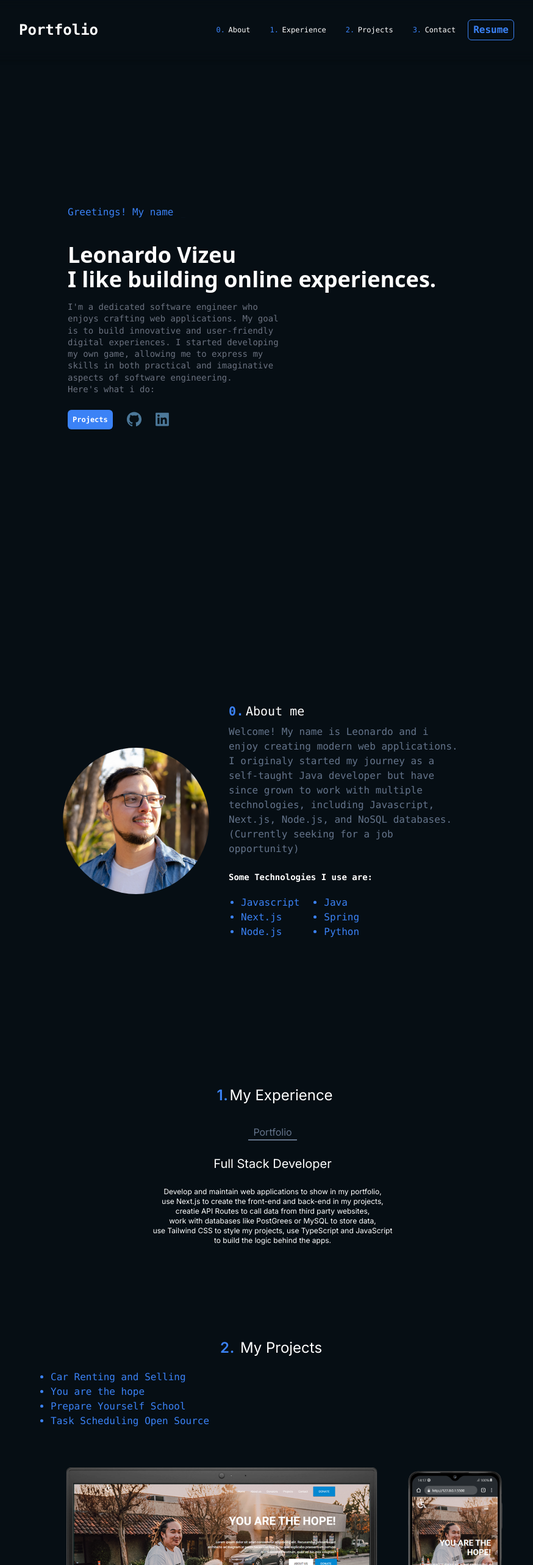
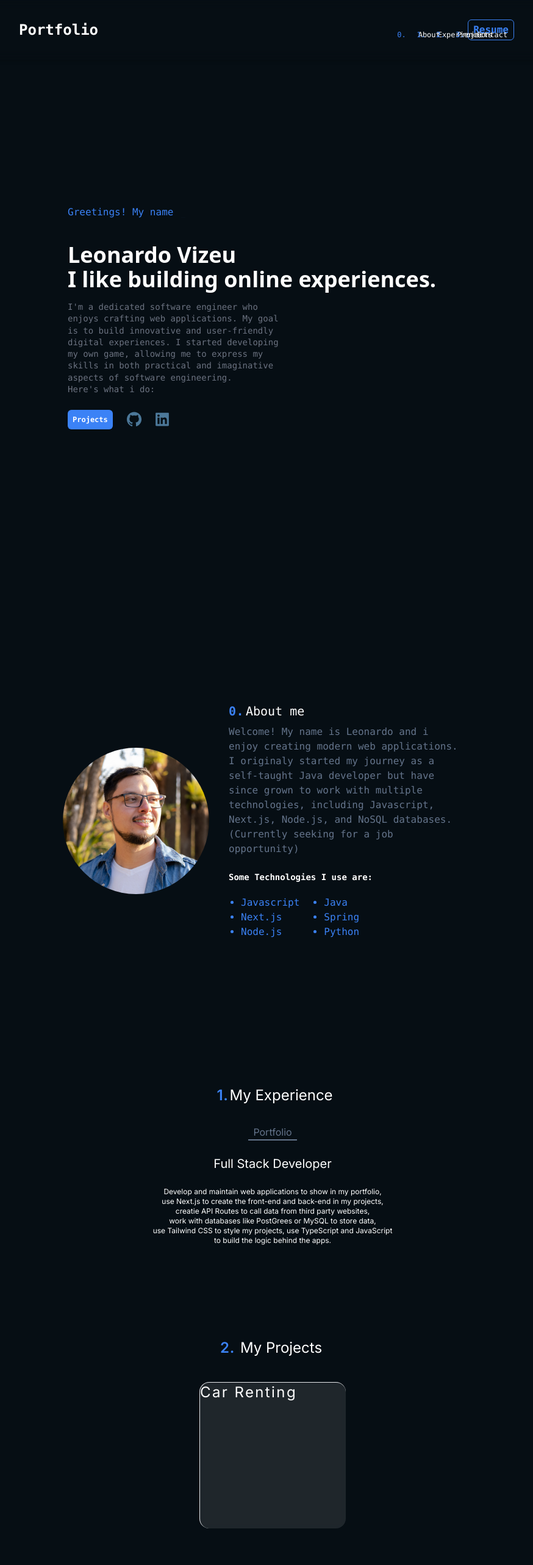
Before and after one commit to leovizeu/portfolio-vizeu, a Next.js app: page / in a window 1280 px wide. Shown: the top 2566 px of the page at 61% size, without its empty margins (193-1067 px from the left). Built offline with nearby package versions, Linux system fonts and the light colour scheme.

Commit message:
add card button to reference projects

```diff
--- a/package.json
+++ b/package.json
@@ -16,6 +16,7 @@
     "next-themes": "^0.2.1",
     "react": "^18.2.0",
     "react-dom": "^18.2.0",
+    "react-parallax-tilt": "^1.7.210",
     "react-router-dom": "^6.21.1",
     "react-simple-typewriter": "^5.0.1",
     "styled-components": "^6.1.3"
--- /dev/null
+++ b/src/app/Components/Card.tsx
@@ -0,0 +1,33 @@
+"use client"
+
+import Tilt from 'react-parallax-tilt';
+import Image from 'next/image';
+import { CardProps } from '../../../types';
+
+function Card ({title, image, href, handleClick}: CardProps) {
+  return (
+    <div className="h-80 relative overflow-hidden flex justify-center items-center">
+      <div className="h-40-r w-40-r bg-gradient-to-r from-green-400 to-blue-500 rounded-full absolute left-2/3 -top-56 transform rotate-160 animate-pulse"></div>
+      <div className="h-35-r w-35-r bg-gradient-to-r from-purple-400 via-pink-500 to-red-500 rounded-full absolute top-96 -left-20 transform rotate-180 animate-pulse"></div>
+      <Tilt>
+        <div className="container h-60 w-60 bg-white bg-opacity-10 rounded-2xl shadow-5xl relative z-2 border border-opacity-30 border-r-0 border-b-0 backdrop-filter backdrop-blur-sm">
+          <button
+          disabled={false}
+          type={'button'}
+          onClick={handleClick}
+          >
+            <span className={`text-white font-poppins text-2xl tracking-widest`}>
+              {title}
+            </span>
+            <div className='h-full flex flex-col justify-evenly items-center cursor-pointer'>
+
+            <a href="http://"></a>
+          </div>
+          </button>
+        </div>
+      </Tilt>
+    </div>
+  );
+}
+
+export default Card;
--- a/src/app/Components/Header.tsx
+++ b/src/app/Components/Header.tsx
@@ -16,7 +16,7 @@ function MyHeader() {
   let Links =[
     {list: '0',name: 'About', href: '#about'},
     {list: '1',name: 'Experience', href: '#experience'},
-    {list: '2',name: 'Projects', href: '/Projs'},
+    {list: '2',name: 'Projects', href: '#projects'},
     {list: '3',name: 'Contact', href: '#contact'},
   ]
     return (
@@ -30,8 +30,9 @@ function MyHeader() {
               {
                 Links.map((link =>
                   <div key={link.name} className="md:ml-8 text-xs md:my-0">
-                    <p className="flex absolute text-blue-500">{link.list}. </p>
-                    <a href={link.href} className="flex text-white hover:text-gray-500 duration-500 pl-5">{link.name}</a>
+                    <div className="flex absolute text-blue-500">{link.list}.
+                      <a href={link.href} className="flex text-white hover:text-gray-500 duration-500 pl-5">{link.name}</a>
+                    </div>
                   </div>
                   ))
               }
--- a/src/app/Components/Projects.tsx
+++ b/src/app/Components/Projects.tsx
@@ -5,6 +5,7 @@ import Image from 'next/image'
 import Example from './Disclosure'
 import CustomButtom from './CustomButtom'
 import Link from 'next/link'
+import Card from './Card'
 
 function Projects() {
   const handleScroll = () => {
@@ -18,6 +19,15 @@ function Projects() {
         </div>
           My Projects
       </h1>
+
+      <Card
+      title={'Car Renting'}
+      image={<Image src="/CarRentBoth.png"
+      alt="Car Rent"
+      height={300}
+      width={300} />}
+      href={''}
+      />
 
       <div className='flex justify-between font-mono'>
         <ul className='text-blue-500 list-disc pl-5 pt-5'>
```
Also changed, not shown: types/index.ts (+9 -0 lines), public/CarRentBoth.png (added), 1 other file (tests, documents, lock files or other folders).
